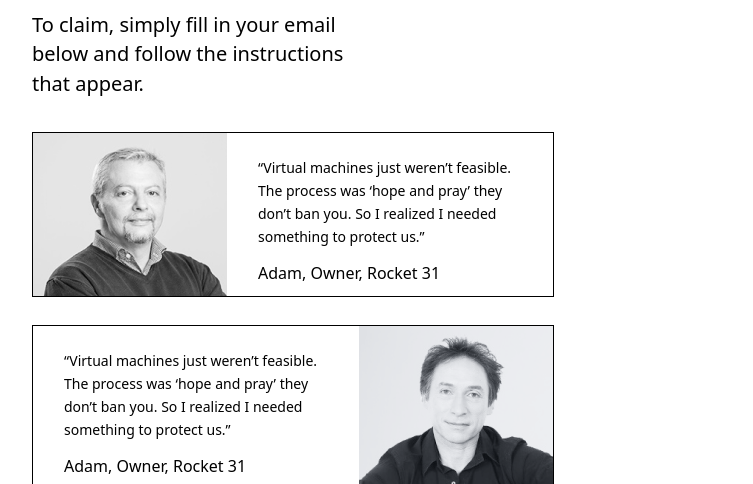
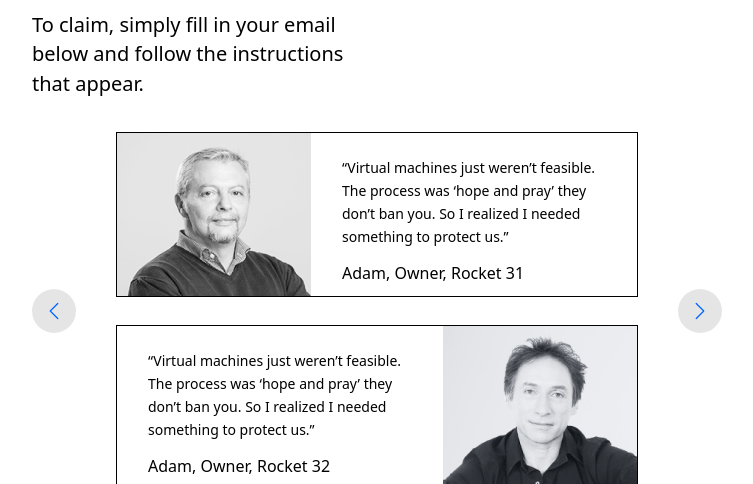
Before and after one commit to bseleng/multilogin-trial, a Gatsby site: page / in a window 1280 px wide. Shown: the part 154-638 px from the top of the page, without its empty margins (50-803 px from the left). Built offline with nearby package versions, Linux system fonts and the light colour scheme; Gatsby itself is replaced by a stand-in of ours.

Commit message:
feat: add person slider

```diff
--- a/src/components/_atoms/PrevNextButton/index.tsx
+++ b/src/components/_atoms/PrevNextButton/index.tsx
@@ -12,6 +12,7 @@ interface IProps {
   marginTop?: whitespaces;
   marginLeft?: whitespaces;
   marginRight?: whitespaces;
+  isDisabled?: boolean
 }
 
 const PrevNextButton = ({
@@ -22,7 +23,8 @@ const PrevNextButton = ({
                           marginBottom,
                           marginTop,
                           marginLeft,
-                          marginRight
+                          marginRight,
+                          isDisabled
                         }: IProps) => (
   <button
     className={wrap}
@@ -32,6 +34,7 @@ const PrevNextButton = ({
       marginTop: marginTop ? marginTop : 0,
       marginLeft: marginLeft ? marginLeft : 0,
       marginRight: marginRight ? marginRight : 0,
+      cursor: isDisabled ? 'not-allowed' : 'pointer'
     }}
     onClick={onClick}
   >
--- a/src/components/_molecules/Promo/PersonCard/index.tsx
+++ b/src/components/_molecules/Promo/PersonCard/index.tsx
@@ -3,21 +3,23 @@ import TextDiv from "../../../_atoms/TextDiv";
 import {rubikLight, rubikMedium} from "../../../../styles/variables.module.scss";
 import {colors, fontSizes, lineHeights, whitespaces} from "../../../../styles";
 import {textWrap, wrap} from './styles.module.scss';
+import {PersonCardContent} from "../../../../types/Promo";
 
 interface IProps {
-  text: string
-  personInfo: string
-  imagePath: string
+  content: PersonCardContent
   photoOnLeft: boolean
   borderColor?: colors
+  marginTop?: whitespaces
 }
 
-const PersonCard = ({text, imagePath, photoOnLeft, personInfo, borderColor}: IProps) => {
+const PersonCard = ({content, photoOnLeft, borderColor, marginTop}: IProps) => {
+  const {imagePath, personInfo, text} = content
   return (
     <div
       className={wrap}
       style={{
-        borderColor: borderColor ? borderColor : colors.black
+        borderColor: borderColor ? borderColor : colors.black,
+        marginTop: marginTop ? marginTop : 0
       }}
     >
       {photoOnLeft
--- a/src/components/_molecules/Promo/PersonCard/styles.module.scss
+++ b/src/components/_molecules/Promo/PersonCard/styles.module.scss
@@ -4,7 +4,6 @@
   border-width: 1px;
   border-style: solid;
   display: flex;
-  margin-bottom: 28px;
 
   img {
     width: 194px;
--- /dev/null
+++ b/src/components/_organisms/Promo/PersonSlider/index.tsx
@@ -0,0 +1,64 @@
+import React, {useState} from 'react';
+import {PersonCardContent} from '../../../../types/Promo';
+import PrevNextButton from '../../../_atoms/PrevNextButton';
+import PersonCard from "../../../_molecules/Promo/PersonCard";
+import {cardsWrap, wrap} from "./styles.module.scss";
+import {whitespaces} from "../../../../styles";
+
+interface IProps {
+  persons: PersonCardContent []
+}
+
+const PersonSlider = ({persons}: IProps) => {
+  const [page, setPage] = useState(0)
+
+  const noNext = page + 2 > persons.length
+  const noPrev = page == 0
+
+  const goNext = () => {
+    if (!noNext) {
+      setPage(page + 2)
+    }
+  }
+  const goPrev = () => {
+    if (!noPrev) {
+      setPage(page - 2)
+    }
+  }
+
+  return (
+    <div className={wrap}>
+      <PrevNextButton
+        direction={'prev'}
+        onClick={goPrev}
+        marginRight={whitespaces.px40}
+        isDisabled={noPrev}
+
+      />
+      <div className={cardsWrap}>
+        <PersonCard
+          content={persons[page]}
+          photoOnLeft={true}
+        />
+
+        {!noNext
+          ? <PersonCard
+            content={persons[page + 1]}
+            photoOnLeft={false}
+            marginTop={whitespaces.px28}
+          />
+          : null
+        }
+
+      </div>
+      <PrevNextButton
+        direction={'next'}
+        onClick={goNext}
+        marginLeft={whitespaces.px40}
+        isDisabled={noNext}
+      />
+    </div>
+  )
+}
+
+export default PersonSlider
--- /dev/null
+++ b/src/components/_organisms/Promo/PersonSlider/styles.module.scss
@@ -0,0 +1,9 @@
+.wrap {
+  display: flex;
+  align-items: center;
+  min-height: 358px;
+}
+
+.cardsWrap {
+  align-self: flex-start;
+}
--- /dev/null
+++ b/src/components/_organisms/Promo/PersonSlider/styles.module.scss.d.ts
@@ -0,0 +1,2 @@
+export const cardsWrap: string;
+export const wrap: string;
--- /dev/null
+++ b/src/mockData/persons.ts
@@ -0,0 +1,34 @@
+import Adam1 from '../images/Promo/Persons/Adam1.png'
+import Adam2 from '../images/Promo/Persons/Adam2.png'
+
+export default [
+  {
+    text: '“Virtual machines just weren’t feasible. The process was ‘hope and pray’ they don’t ban you. So I realized I needed something to protect us.”',
+    personInfo: 'Adam, Owner, Rocket 31',
+    imagePath: Adam1,
+  },
+
+  {
+    text: '“Virtual machines just weren’t feasible. The process was ‘hope and pray’ they don’t ban you. So I realized I needed something to protect us.”',
+    personInfo: 'Adam, Owner, Rocket 32',
+    imagePath: Adam2,
+  },
+  {
+    text: '“Virtual machines just weren’t feasible. The process was ‘hope and pray’ they don’t ban you. So I realized I needed something to protect us.”',
+    personInfo: 'Adam, Owner, Rocket 33',
+    imagePath: Adam1,
+  },
+
+  {
+    text: '“Virtual machines just weren’t feasible. The process was ‘hope and pray’ they don’t ban you. So I realized I needed something to protect us.”',
+    personInfo: 'Adam, Owner, Rocket 34',
+    imagePath: Adam2,
+  },
+
+  {
+    text: '“Virtual machines just weren’t feasible. The process was ‘hope and pray’ they don’t ban you. So I realized I needed something to protect us.”',
+    personInfo: 'Adam, Owner, Rocket 35',
+    imagePath: Adam1,
+  },
+
+]
--- a/src/pages/index.tsx
+++ b/src/pages/index.tsx
@@ -1,13 +1,11 @@
 import * as React from "react"
 import type {HeadFC} from "gatsby"
 import Title from "../components/_molecules/Promo/Title";
-import PersonCard from "../components/_molecules/Promo/PersonCard";
-import Adam1 from '../images/Promo/Persons/Adam1.png'
-import Adam2 from '../images/Promo/Persons/Adam2.png'
 import CentralLogo from "../components/_molecules/Promo/CentralLogo";
 import Header from "../components/_organisms/Header";
 import Footer from "../components/_organisms/Footer";
-import PrevNextButton from "../components/_atoms/PrevNextButton";
+import PersonSlider from "../components/_organisms/Promo/PersonSlider";
+import persons from '../mockData/persons'
 
 const IndexPage = () => {
   return (
@@ -22,24 +20,12 @@ const IndexPage = () => {
         subtitle={'To claim, simply fill in your email below and follow the instructions that appear.'}
       />
 
-      <PersonCard
-        text={'“Virtual machines just weren’t feasible. The process was ‘hope and pray’ they don’t ban you. So I realized I needed something to protect us.”'}
-        personInfo={'Adam, Owner, Rocket 31'}
-        photoOnLeft={true}
-        imagePath={Adam1}
-      />
-
-      <PersonCard
-        text={'“Virtual machines just weren’t feasible. The process was ‘hope and pray’ they don’t ban you. So I realized I needed something to protect us.”'}
-        personInfo={'Adam, Owner, Rocket 31'}
-        photoOnLeft={false}
-        imagePath={Adam2}
+      <PersonSlider
+        persons={persons}
       />
 
       <CentralLogo/>
-      <PrevNextButton
-        direction={'prev'}
-      />
+
       <Footer/>
 
     </div>
--- a/src/styles/index.ts
+++ b/src/styles/index.ts
@@ -17,6 +17,7 @@ export enum whitespaces {
   px40 = '40px',
   px20 = '20px',
   px25 = '25px',
+  px28 = '28px',
   px10 = '10px',
   px6 = '6x',
 }
--- /dev/null
+++ b/src/types/Promo/index.ts
@@ -0,0 +1,5 @@
+export type PersonCardContent = {
+  text: string
+  personInfo: string
+  imagePath: string
+}
```
